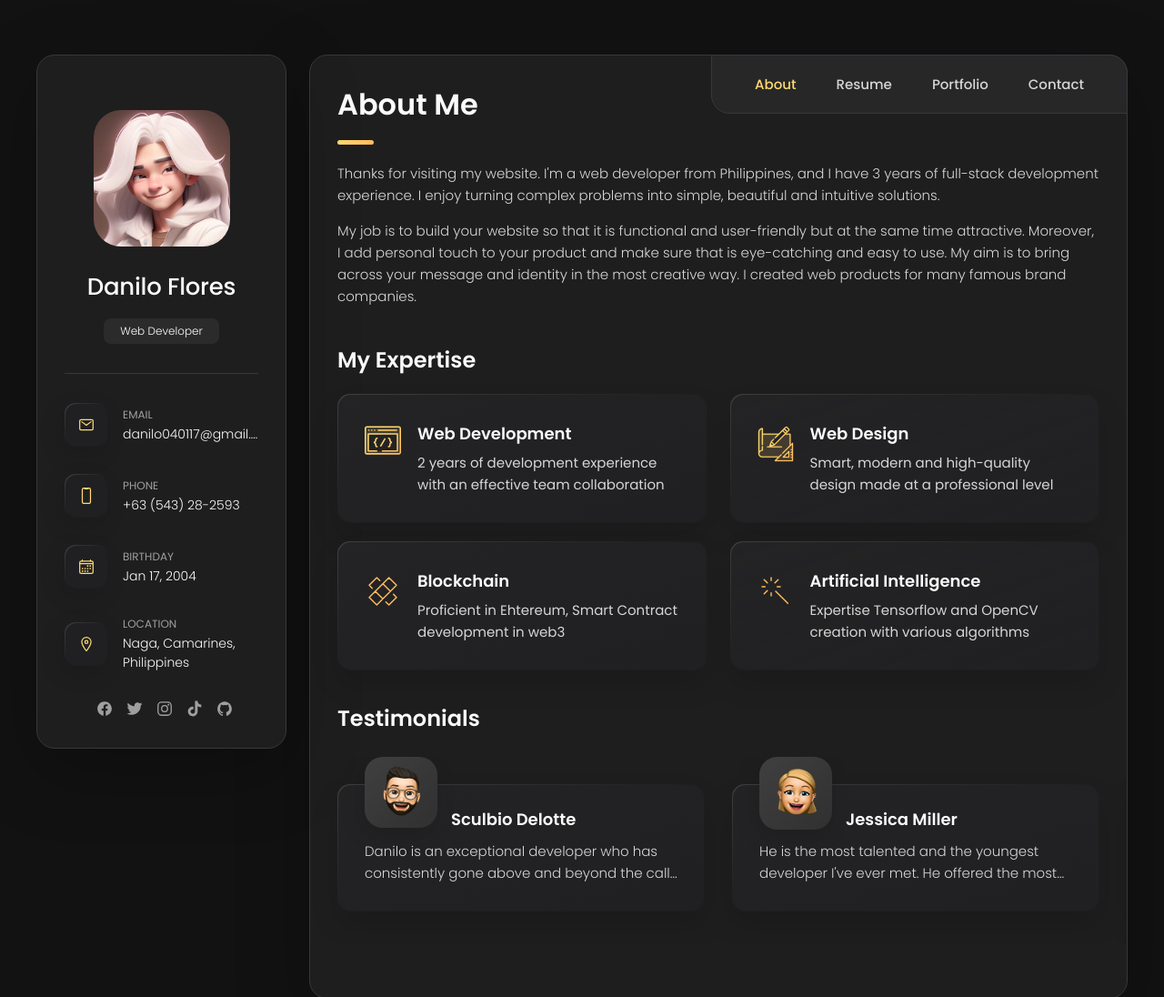
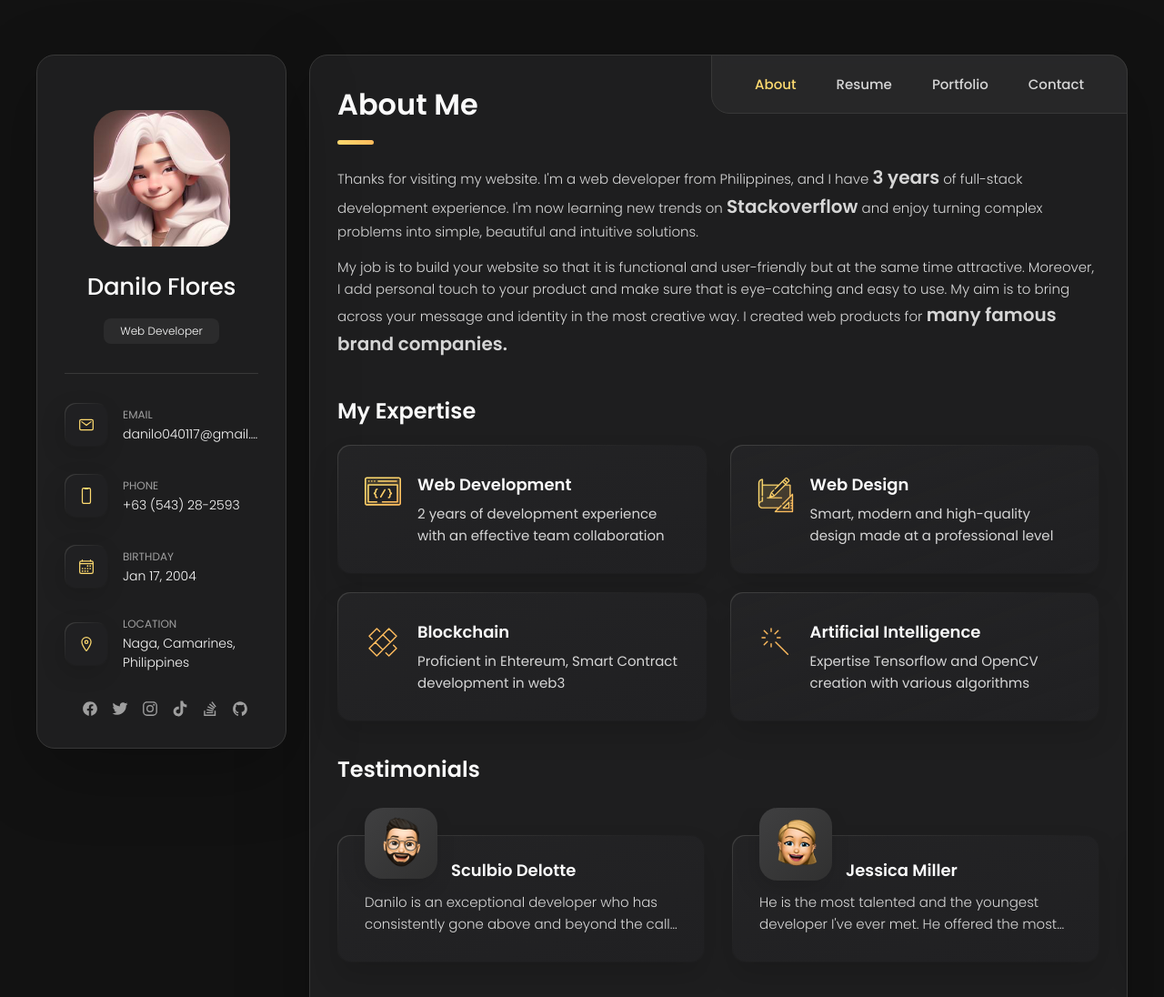
Before and after one commit to danilo-flores/danilo-flores.github.io, a plain HTML site: page index.html in a window 1280 px wide. Shown: the top 1096 px of the page at 91% size. Drawn offline with nearby package versions, Linux system fonts and the light colour scheme.

Commit message:
edit bio

```diff
--- a/assets/css/style.css
+++ b/assets/css/style.css
@@ -507,6 +507,8 @@ main {
 
 .about-text p { margin-bottom: 15px; }
 
+.about-text p b { font-size: 20px; }
+
 
 
 /**
--- a/index.html
+++ b/index.html
@@ -159,10 +159,17 @@
           </li>
 
           <li class="social-item">
+            <a href="https://stackoverflow.com/users/21692833/danilo-flores" target="_blank" class="social-link">
+              <ion-icon name="logo-stackoverflow"></ion-icon>
+            </a>
+          </li>
+
+          <li class="social-item">
             <a href="https://github.com/danilo-flores" target="_blank" class="social-link">
               <ion-icon name="logo-github"></ion-icon>
             </a>
           </li>
+
         </ul>
 
       </div>
@@ -223,17 +230,16 @@
 
         <section class="about-text">
           <p>
-            Thanks for visiting my website. I'm a web developer from Philippines, and I have 3 years of full-stack
+            Thanks for visiting my website. I'm a web developer from Philippines, and I have <b>3 years</b> of full-stack
             development experience.
-            I enjoy turning complex problems into simple, beautiful and intuitive solutions.
+            I'm now learning new trends on <b>Stackoverflow</b> and enjoy turning complex problems into simple, beautiful and intuitive solutions.
           </p>
 
           <p>
             My job is to build your website so that it is functional and user-friendly but at the same time attractive.
             Moreover, I add personal touch to your product and make sure that is eye-catching and easy to use. My aim is
             to bring
-            across your message and identity in the most creative way. I created web products for many famous brand
-            companies.
+            across your message and identity in the most creative way. I created web products for <b>many famous brand companies.</b>
           </p>
         </section>
 
```
